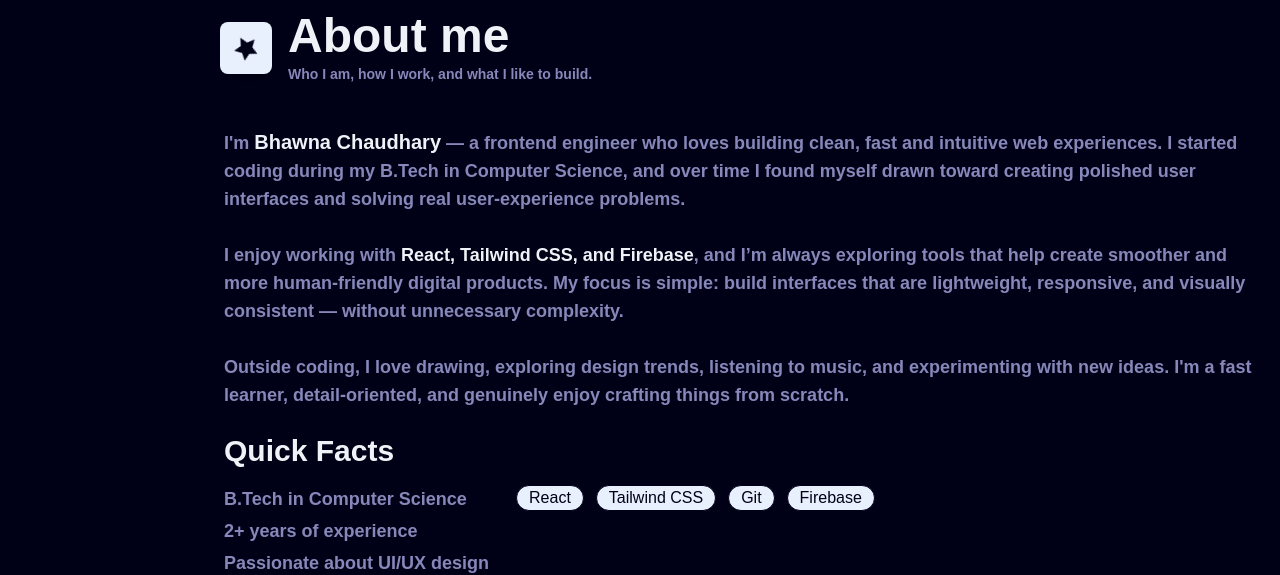
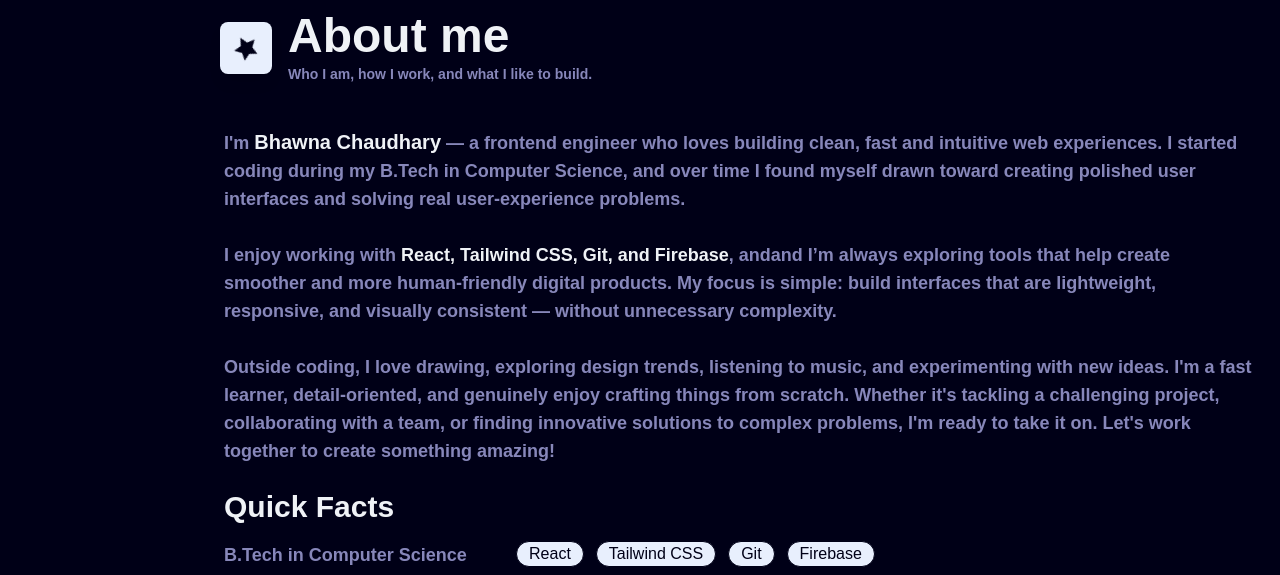
Before and after one commit to shiba-murmu/project-public-portfolio-website, a React (Vite) app: page / in a window 1280 px wide. Shown: the part 1020-1595 px from the top of the page. Built offline with nearby package versions, Linux system fonts and the light colour scheme; a web font is replaced by a local one.

Commit message:
about section updated

```diff
--- a/src/hooks/detailed_data.js
+++ b/src/hooks/detailed_data.js
@@ -31,7 +31,26 @@ export const projects = {
 };
 
 export const aboutData = {
-  description1: `I'm ${portfolioInfo.firstname} ${portfolioInfo.lastname}, a passionate Frontend Developer dedicated to crafting engaging and user-friendly web experiences. With a strong foundation in HTML, CSS, and JavaScript, I specialize in building responsive and visually appealing websites that captivate users. I thrive on turning complex ideas into intuitive designs, ensuring seamless functionality across devices. My commitment to staying updated with the latest industry trends allows me to deliver innovative solutions that exceed client expectations. Let's collaborate to bring your digital visions to life!`,
-  description2: `Beyond coding, I enjoy exploring new technologies, contributing to open-source projects, and continuously enhancing my skills. When I'm not immersed in web development, you can find me indulging in photography, hiking, or experimenting with new recipes in the kitchen. These hobbies fuel my creativity and inspire me to think outside the box in my professional work. I'm always eager to connect with fellow developers and tech enthusiasts, so feel free to reach out!`,
-  description3: `I'm always looking for new challenges and opportunities to grow as a developer. Whether it's learning a new framework, working on a collaborative project, or finding innovative solutions to complex problems, I'm ready to take it on. Let's work together to create something amazing!`,
+  working_tech: {
+    tech1: "React",
+    tech2: "Tailwind CSS",
+    tech3: "Git",
+    tech4: "Firebase",
+  },
+  description1: ` — a frontend engineer who loves building clean, fast and intuitive web experiences. I started coding
+                                  during my B.Tech in Computer Science, and over time I found myself drawn toward creating polished user
+                                  interfaces and solving real user-experience problems.`,
+  description2: `and
+                                I’m always exploring tools that help create smoother and more human-friendly digital products. My focus is
+                                simple: build interfaces that are lightweight, responsive, and visually consistent — without unnecessary
+                                complexity.`,
+  description3: `  Outside coding, I love drawing, exploring design trends, listening to music, and experimenting with new
+                                ideas. I'm a fast learner, detail-oriented, and genuinely enjoy crafting things from scratch. Whether it's tackling a challenging project, collaborating with a team, or finding innovative solutions to complex problems, I'm ready to take it on. Let's work together to create something amazing!`,
+  quick_fact: {
+    fact1: "B.Tech in Computer Science",
+    fact2: "2+ years of experience",
+    fact3: "Passionate about UI/UX design",
+    fact4: "Based in India",
+    fact5: "Open to freelance & full-time work",
+  },
 };
--- a/src/pages/about/About.jsx
+++ b/src/pages/about/About.jsx
@@ -1,6 +1,7 @@
 import React, { useState, useEffect } from 'react'
 import Text from '../../components/customtext/Text'
 import useAos from '../../hooks/useAos'
+import { aboutData } from '../../hooks/detailed_data'
 
 function About() {
     const [name, setName] = useState('No name')
@@ -61,20 +62,15 @@ function About() {
                                 <span className="font-extrabold text-md md:text-xl text-(--text-color)">
                                     {name} {lastName}
                                 </span>{' '}
-                                — a frontend engineer who loves building clean, fast and intuitive web experiences. I started coding
-                                during my B.Tech in Computer Science, and over time I found myself drawn toward creating polished user
-                                interfaces and solving real user-experience problems.
+                                {aboutData.description1}
                                 <br />
                                 <br />
                                 I enjoy working with{' '}
-                                <span className="font-extrabold text-md text-(--text-color)">React, Tailwind CSS, and Firebase</span>, and
-                                I’m always exploring tools that help create smoother and more human-friendly digital products. My focus is
-                                simple: build interfaces that are lightweight, responsive, and visually consistent — without unnecessary
-                                complexity.
+                                <span className="font-extrabold text-md text-(--text-color)">{aboutData.working_tech.tech1}, {aboutData.working_tech.tech2}, {aboutData.working_tech.tech3}, and {aboutData.working_tech.tech4}</span>, and
+                                {aboutData.description2}
                                 <br />
                                 <br />
-                                Outside coding, I love drawing, exploring design trends, listening to music, and experimenting with new
-                                ideas. I'm a fast learner, detail-oriented, and genuinely enjoy crafting things from scratch.
+                                {aboutData.description3}
                             </p>
 
                             <div
@@ -89,11 +85,11 @@ function About() {
                                 <div className="md:flex md:justify-center md:items-start">
                                     <ol className="text-(--muted-text) md:text-start list-inside space-y-1 text-md md:text-lg md:flex md:flex-col">
                                         {[
-                                            'B.Tech in Computer Science',
-                                            '2+ years of experience',
-                                            'Passionate about UI/UX design',
-                                            'Based in India',
-                                            'Open to freelance & full-time work',
+                                            aboutData.quick_fact.fact1,
+                                            aboutData.quick_fact.fact2,
+                                            aboutData.quick_fact.fact3,
+                                            aboutData.quick_fact.fact4,
+                                            aboutData.quick_fact.fact5,
                                         ].map((fact, i) => (
                                             <li
                                                 key={fact}
@@ -108,7 +104,7 @@ function About() {
 
                                     <div className="mt-4 md:mt-0 md:flex md:justify-center md:items-center" data-aos="zoom-in" data-aos-delay="520">
                                         <ul className="text-md md:text-md font-normal flex flex-wrap gap-3 ">
-                                            {['React', 'Tailwind CSS', 'Git', 'Firebase'].map((tech, i) => (
+                                            {[aboutData.working_tech.tech1, aboutData.working_tech.tech2, aboutData.working_tech.tech3, aboutData.working_tech.tech4].map((tech, i) => (
                                                 <li
                                                     key={tech}
                                                     className="px-3 border bg-(--button-background) text-(--button-text-color) rounded-full"
```
